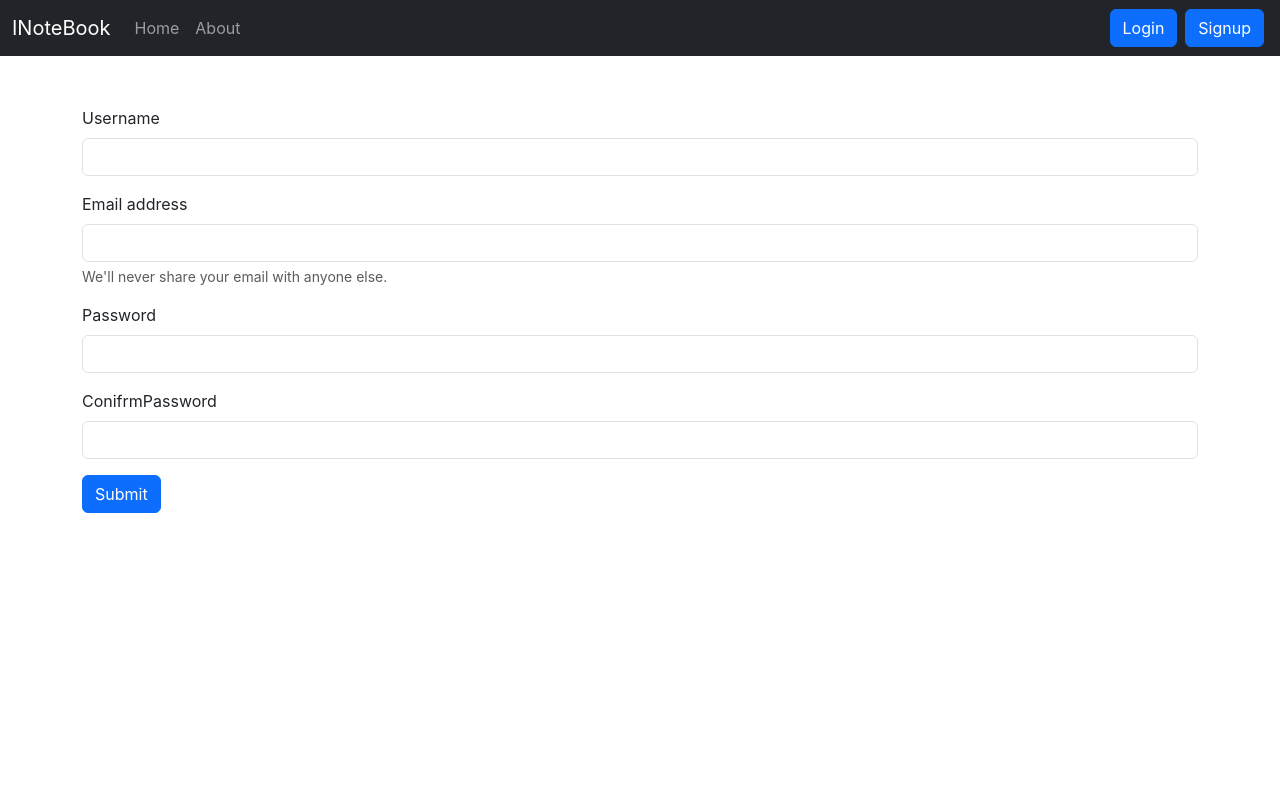
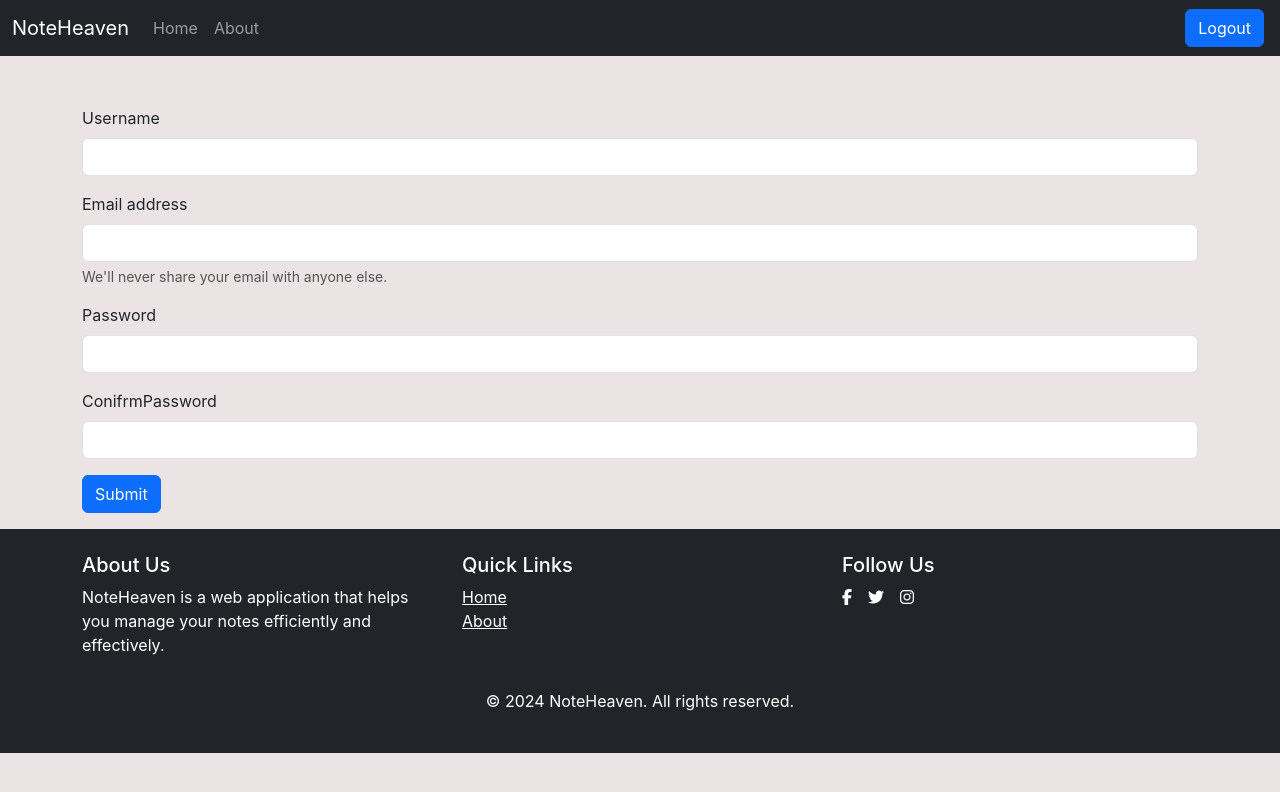
Before and after one commit to paramveer-srmscetr/NoteHaven, a React (Create React App) app: page /signup in a window 1280 px wide. Shown: the top 792 px of the page. Built offline with nearby package versions, Linux system fonts and the light colour scheme; sample sign-in values are in the browser's storage; a small style sheet from the web is missing.

Commit message:
addfooter

```diff
--- a/public/index.html
+++ b/public/index.html
@@ -11,6 +11,12 @@
     />
     <link rel="apple-touch-icon" href="%PUBLIC_URL%/logo192.png" />
     <link href="https://cdn.jsdelivr.net/npm/bootstrap@5.3.3/dist/css/bootstrap.min.css" rel="stylesheet" integrity="sha384-QWTKZyjpPEjISv5WaRU9OFeRpok6YctnYmDr5pNlyT2bRjXh0JMhjY6hW+ALEwIH" crossorigin="anonymous">
+    <link
+    rel="stylesheet"
+    href="https://cdnjs.cloudflare.com/ajax/libs/font-awesome/5.15.4/css/all.min.css"
+    integrity="sha384-DyZ88mC6Up2uqS5sNRw6RT8e4QZk7Kk7FL4T5T1zVztF5PZHgHthk5gK6OeW+aR9"
+    crossorigin="anonymous"
+  />
 
     <link rel="manifest" href="%PUBLIC_URL%/manifest.json" />
 
--- a/src/App.js
+++ b/src/App.js
@@ -7,6 +7,7 @@ import NoteState from './context/notes/NotesState';
 import Alert from './components/Alert';
 import Login from './components/Login';
 import Signup from './components/Signup';
+import Footer from './components/Footer';
 import ProtectedRoute from './components/ProtectedRoute';  // Import the ProtectedRoute component
 import { useState } from 'react';
 
@@ -38,6 +39,7 @@ function App() {
               {/* Add other routes here */}
             </Routes>
           </div>
+          <Footer/>
         </Router>
       </NoteState>
     </>
--- /dev/null
+++ b/src/components/Footer.js
@@ -0,0 +1,39 @@
+import React from 'react';
+import { Link } from 'react-router-dom';
+
+const Footer = () => {
+  return (
+    <footer className="bg-dark text-white mt-3">
+      <div className="container py-4">
+        <div className="row">
+          <div className="col-md-4">
+            <h5>About Us</h5>
+            <p>
+              NoteHeaven is a web application that helps you manage your notes efficiently and effectively.
+            </p>
+          </div>
+          <div className="col-md-4">
+            <h5>Quick Links</h5>
+            <ul className="list-unstyled">
+              <li><Link to="/" className="text-white">Home</Link></li>
+              <li><Link to="/about" className="text-white">About</Link></li>
+            </ul>
+          </div>
+          <div className="col-md-4">
+            <h5>Follow Us</h5>
+            <ul className="list-unstyled d-flex">
+              <li><a href="https://facebook.com" className="text-white me-3"><i className="fab fa-facebook-f"></i></a></li>
+              <li><a href="https://twitter.com" className="text-white me-3"><i className="fab fa-twitter"></i></a></li>
+              <li><a href="https://instagram.com" className="text-white me-3"><i className="fab fa-instagram"></i></a></li>
+            </ul>
+          </div>
+        </div>
+        <div className="text-center py-3">
+          <p className="mb-0">&copy; {new Date().getFullYear()} NoteHeaven. All rights reserved.</p>
+        </div>
+      </div>
+    </footer>
+  );
+};
+
+export default Footer;
--- a/src/components/Navbar.js
+++ b/src/components/Navbar.js
@@ -1,16 +1,31 @@
-import React from "react";
-import { Link, useLocation } from "react-router-dom";
+import React, { useState, useEffect } from "react";
+import { Link, useLocation, useNavigate } from "react-router-dom";
 
 function Navbar() {
-  let location = useLocation();
-  // useEffect(() => {
-  //   console.log(location.pathname);
-  // }, [location]);
+  const [isAuthenticated, setIsAuthenticated] = useState(false);
+  const location = useLocation();
+  const navigate = useNavigate();
+
+  useEffect(() => {
+    const token = localStorage.getItem("auth-token");
+    if (token) {
+      setIsAuthenticated(true);
+    } else {
+      setIsAuthenticated(false);
+    }
+  }, [location]);
+
+  const handleLogout = () => {
+    localStorage.removeItem("auth-token");
+    setIsAuthenticated(false);
+    navigate("/login");
+  };
+
   return (
-    <nav className="navbar navbar-expand-lg  navbar-dark bg-dark">
+    <nav className="navbar navbar-expand-lg navbar-dark bg-dark">
       <div className="container-fluid">
         <Link className="navbar-brand" to="/">
-          INoteBook
+         NoteHeaven
         </Link>
         <button
           className="navbar-toggler"
@@ -47,9 +62,29 @@ function Navbar() {
             </li>
           </ul>
           <form className="d-flex">
-                    <Link className="btn btn-primary mx-1" to="/login" role="button">Login</Link>
-                    <Link className="btn btn-primary mx-1" to="/signup" role="button">Signup</Link>
-                    </form>
+            {!isAuthenticated ? (
+              <>
+                <Link
+                  className="btn btn-primary mx-1"
+                  to="/login"
+                  role="button"
+                >
+                  Login
+                </Link>
+                <Link
+                  className="btn btn-primary mx-1"
+                  to="/signup"
+                  role="button"
+                >
+                  Signup
+                </Link>
+              </>
+            ) : (
+              <button className="btn btn-primary mx-1" onClick={handleLogout}>
+                Logout
+              </button>
+            )}
+          </form>
         </div>
       </div>
     </nav>
--- a/src/index.css
+++ b/src/index.css
@@ -5,6 +5,7 @@ body {
     sans-serif;
   -webkit-font-smoothing: antialiased;
   -moz-osx-font-smoothing: grayscale;
+  background-color: rgb(236, 228, 228);
 }
 
 code {
```
